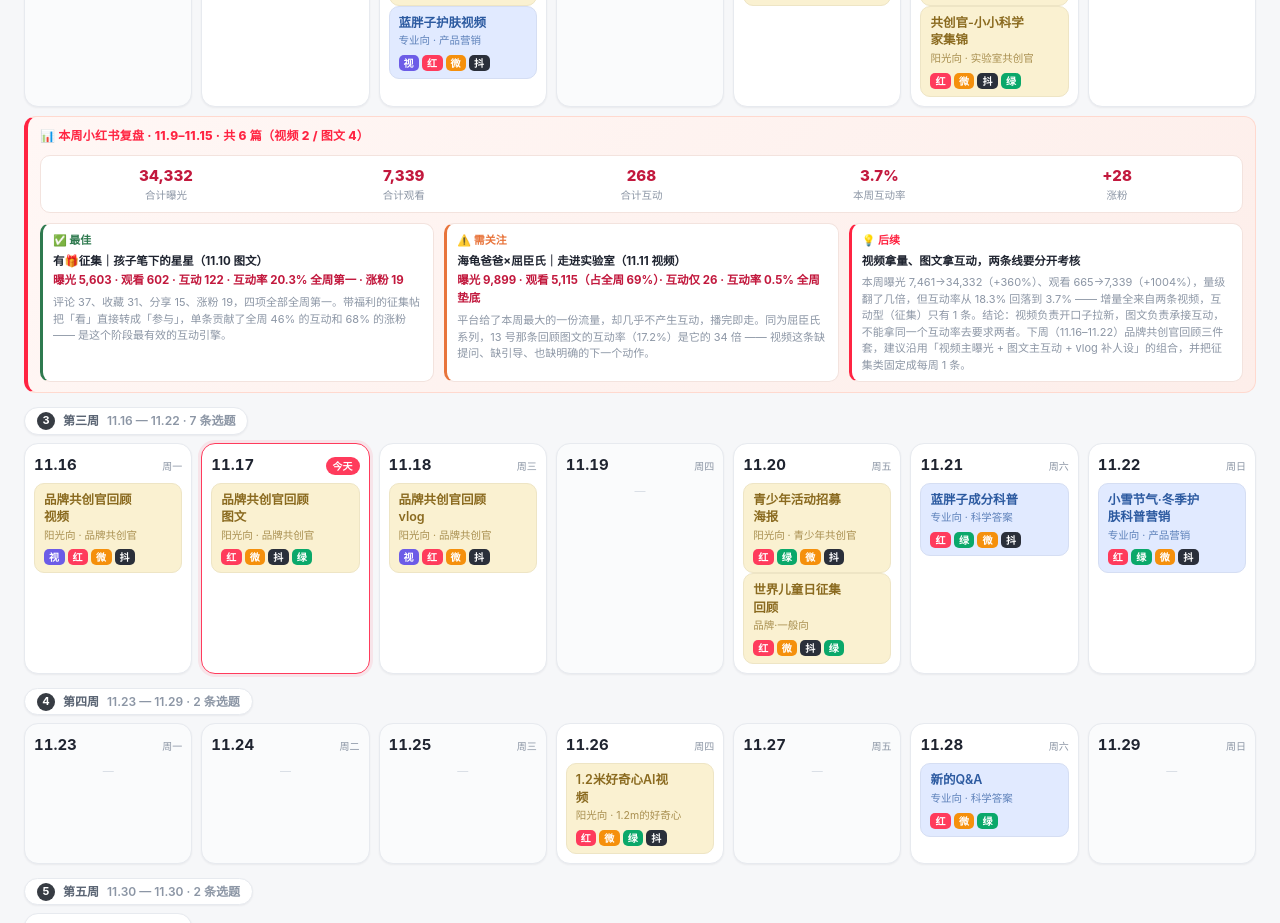
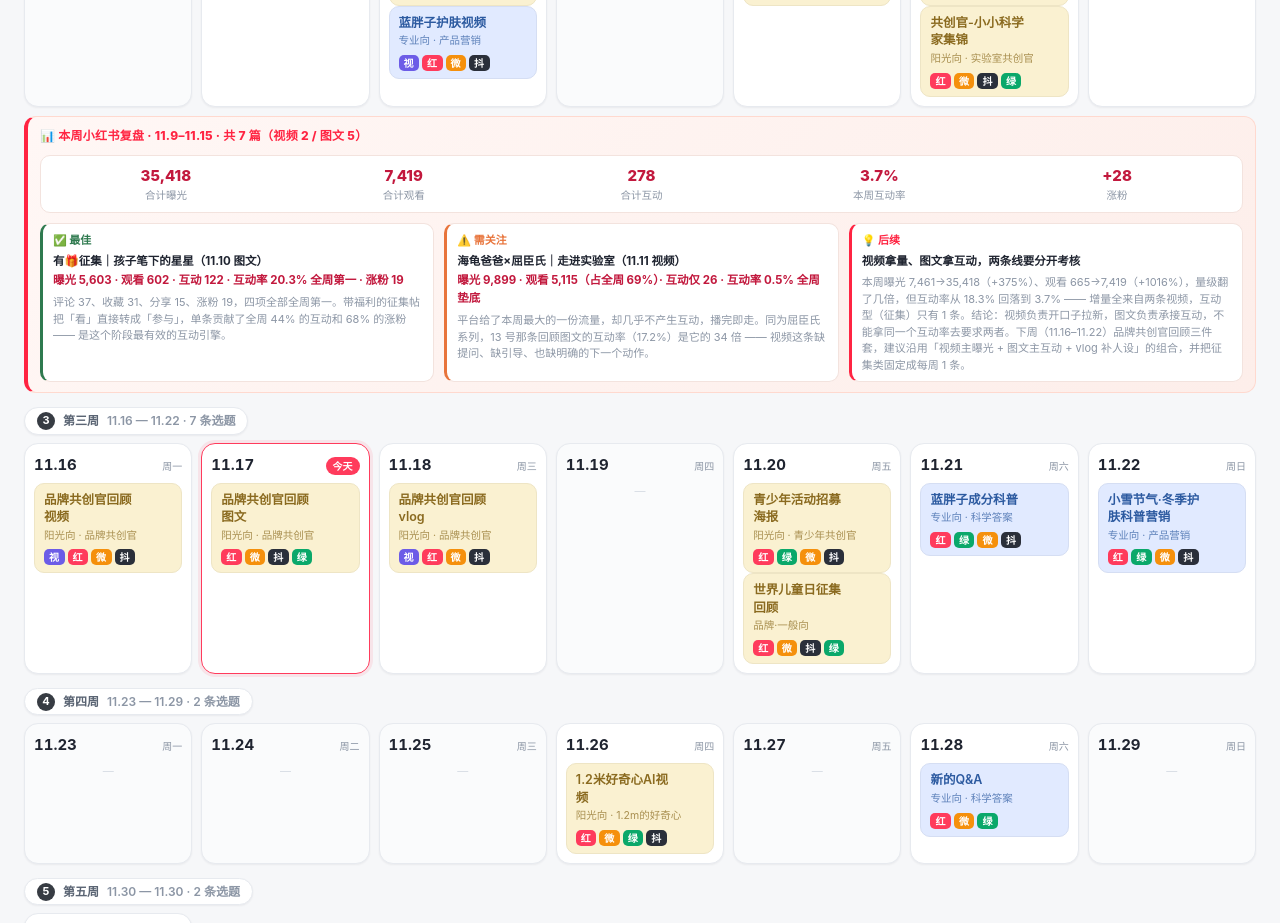
Before and after one commit to Oyllin/media-calendar, a plain HTML site: page index.html in a window 1280 px wide. Shown: the part 1860-2783 px from the top of the page. Drawn offline with Linux system fonts and the light colour scheme.

Commit message:
data: 共创官-小小科学家集锦 回填（1086/80/4/3/2/1）+ 周复盘回到7篇

```diff
--- a/index.html
+++ b/index.html
@@ -604,7 +604,7 @@ const ITEMS = [
   {date:'2026-11-11', group:'pro', col:'产品营销',     title:'蓝胖子护肤视频',        plats:['sph','xhs','wb','dy'], stats:{xhs:{impr:5422, read:730, like:47, comment:1, collect:20, share:2}}},
   {date:'2026-11-13', group:'sun', col:'屈臣氏共创官', title:'屈臣氏共创官回顾图文',    plats:['xhs','wb','dy','gzh'], stats:{xhs:{impr:1170, read:99, like:6, comment:4, collect:4, share:3}}},
   {date:'2026-11-14', group:'sun', col:'青少年共创官', title:'青少年烦恼征集帖',      plats:['xhs'], stats:{xhs:{impr:11256, read:723, like:10, comment:6, collect:5, share:5}}},
-  {date:'2026-11-14', group:'sun', col:'实验室共创官', title:'共创官-小小科学家集锦',  plats:['xhs','wb','dy','gzh']},
+  {date:'2026-11-14', group:'sun', col:'实验室共创官', title:'共创官-小小科学家集锦',  plats:['xhs','wb','dy','gzh'], stats:{xhs:{impr:1086, read:80, like:4, comment:3, collect:2, share:1}}},
   {date:'2026-11-15', group:'pro', col:'科学答案', title:'蓝胖子Q&A', plats:['xhs'], stats:{xhs:{impr:982, read:70, like:4, comment:2, collect:1, share:0}}},
   {date:'2026-11-16', group:'sun', col:'品牌共创官',   title:'品牌共创官回顾视频',      plats:['sph','xhs','wb','dy']},
   {date:'2026-11-17', group:'sun', col:'品牌共创官',   title:'品牌共创官回顾图文',      plats:['xhs','wb','dy','gzh']},
@@ -695,8 +695,8 @@ const ITEMS = [
     brand: 'Hi!papa 海龟爸爸',
     dataDate: '2026-11-17',      // 数据日期（小红书 11-17 刷新：近7日 11-10~11-16 / 11-09~11-15 笔记明细 7 篇；公众号 10-12；视频号 09-21；微博 09-20）
     collectTime: '2026-11-17 10:55',  // 采集时间
-    sources: '小红书创作服务平台（11-17 刷新：账号诊断与数据总览 近7日 11-10~11-16 · 上周笔记明细 11-09~11-15 共 6 篇（导出接口，后台实发 7 篇含 1 条未入看板）/ 微信公众号后台（10-12 刷新：总用户数223,347 · 用户画像 性别/年龄 · 新增关注渠道 · 直播数据）/ 视频号助手（关注者16,829/视频292 09-21 身份核对；昨日数据 09-08 末次）/ 微博企业管理中心（数据概览 2026-09-20 刷新）',
-    period: '小红书：近7日 11-10~11-16 曝光7.8万（环比+83%）· 观看9,962（+266%）· 封面CTR6.6%（+15%）· 平均观看时长22秒（+59%）· 观看总时长90.6小时（+977%）· 视频完播率36.5%（+160%）· 涨粉188 · 主页访客1,403 · 互动332 · 发布9篇；上周 11-09~11-15 共 6 篇（视频2/图文4）曝光34,332 · 观看7,339 · 互动268 · 互动率3.7% · 涨粉28（详见 Top5）；粉丝总数沿用 11-11 采集值 58,577（本次未刷新）；公众号：10月11日 00:00-24:00（总用户数223,347 / 昨日阅读15 / 分享1 / 新增关注60 / 原创43；画像 女88.8% · 36-45岁57.6%；近期直播 10-12 开播 观看496 · 成交¥4,588）；视频号：9月7日 00:00-24:00（关注者16,829 / 昨日播放2.6万 / 新增点赞3 / 新增评论0）；微博：数据概览 2026-09-20（总订阅2,027 / 昨日阅读236 / 互动0 / 页面访问21 / 新增粉丝0）',
+    sources: '小红书创作服务平台（11-17 刷新：账号诊断与数据总览 近7日 11-10~11-16 · 上周笔记明细 11-09~11-15 共 7 篇（导出接口）/ 微信公众号后台（10-12 刷新：总用户数223,347 · 用户画像 性别/年龄 · 新增关注渠道 · 直播数据）/ 视频号助手（关注者16,829/视频292 09-21 身份核对；昨日数据 09-08 末次）/ 微博企业管理中心（数据概览 2026-09-20 刷新）',
+    period: '小红书：近7日 11-10~11-16 曝光7.8万（环比+83%）· 观看9,962（+266%）· 封面CTR6.6%（+15%）· 平均观看时长22秒（+59%）· 观看总时长90.6小时（+977%）· 视频完播率36.5%（+160%）· 涨粉188 · 主页访客1,403 · 互动332 · 发布9篇；上周 11-09~11-15 共 7 篇（视频2/图文5）曝光35,418 · 观看7,419 · 互动278 · 互动率3.7% · 涨粉28（详见 Top5）；粉丝总数沿用 11-11 采集值 58,577（本次未刷新）；公众号：10月11日 00:00-24:00（总用户数223,347 / 昨日阅读15 / 分享1 / 新增关注60 / 原创43；画像 女88.8% · 36-45岁57.6%；近期直播 10-12 开播 观看496 · 成交¥4,588）；视频号：9月7日 00:00-24:00（关注者16,829 / 昨日播放2.6万 / 新增点赞3 / 新增评论0）；微博：数据概览 2026-09-20（总订阅2,027 / 昨日阅读236 / 互动0 / 页面访问21 / 新增粉丝0）',
     updatedAt: '2026-11-17',
     method: '浏览器登录平台后台实时采集'
   };
@@ -732,7 +732,7 @@ const ITEMS = [
         {rank:3, title:'长期征集｜把皮肤小烦恼丢进这一方小天地', date:'11-14', read:723, like:10, collect:5, comment:6, share:5},
         {rank:4, title:'有🎁征集 | 孩子笔下的星星 会是什么颜色', date:'11-10', read:602, like:39, collect:31, comment:37, share:15},
         {rank:5, title:'海龟爸爸 × 屈臣氏|追光共创计划圆满收官', date:'11-13', read:99, like:6, collect:4, comment:4, share:3},
-      ] }, note:'粉丝总数 58,577（沿用 11-11 采集值，本次未刷新）· 获赞与收藏 141,361（11-11）· 粉丝画像（11-11）：女91% / 男9%；年龄 <18 22% · 18-24 29% · 25-34 22% · 35-44 15% · >44 9%；近7日(11-10~11-16)：曝光7.8万（环比+83%）· 观看9,962（+266%）· 封面CTR6.6%（+15%）· 平均观看时长22秒（+59%）· 观看总时长90.6小时（+977%）· 视频完播率36.5%（+160%）· 涨粉188 · 主页访客1,403 · 互动332 · 发布9篇；上周笔记(11-09~11-15，6篇)：曝光34,332 · 观看7,339 · 互动268（赞120/评53/藏68/享27）· 互动率3.7% · 涨粉28；数据最后更新时间 2026-11-17 10:55' },
+      ] }, note:'粉丝总数 58,577（沿用 11-11 采集值，本次未刷新）· 获赞与收藏 141,361（11-11）· 粉丝画像（11-11）：女91% / 男9%；年龄 <18 22% · 18-24 29% · 25-34 22% · 35-44 15% · >44 9%；近7日(11-10~11-16)：曝光7.8万（环比+83%）· 观看9,962（+266%）· 封面CTR6.6%（+15%）· 平均观看时长22秒（+59%）· 观看总时长90.6小时（+977%）· 视频完播率36.5%（+160%）· 涨粉188 · 主页访客1,403 · 互动332 · 发布9篇；上周笔记(11-09~11-15，7篇)：曝光35,418 · 观看7,419 · 互动278（赞124/评56/藏70/享28）· 互动率3.7% · 涨粉28；数据最后更新时间 2026-11-17 10:55' },
     { key:'sph', badge:'视频号', name:'视频号 · Hipapa海龟爸爸', metrics:[
         {label:'关注者',    value:16829, mom:null},
         {label:'视频总数',  value:292, mom:null},
@@ -1184,17 +1184,17 @@ function renderCal(){
     }
     if(state.month==='nov' && w===2){
       html += `<div class="week-summary">
-        <div class="ws-h">📊 本周小红书复盘 · 11.9–11.15 · 共 6 篇（视频 2 / 图文 4）</div>
+        <div class="ws-h">📊 本周小红书复盘 · 11.9–11.15 · 共 7 篇（视频 2 / 图文 5）</div>
         <div style="grid-column:1/-1;display:grid;grid-template-columns:repeat(5,1fr);gap:8px;background:#fff;border:1px solid #F3E3DE;border-radius:10px;padding:8px 10px;min-width:0">
-          <div style="text-align:center"><div style="font-weight:800;color:#C2183D;font-size:15px">34,332</div><div style="font-size:10.5px;color:var(--ink-3)">合计曝光</div></div>
-          <div style="text-align:center"><div style="font-weight:800;color:#C2183D;font-size:15px">7,339</div><div style="font-size:10.5px;color:var(--ink-3)">合计观看</div></div>
-          <div style="text-align:center"><div style="font-weight:800;color:#C2183D;font-size:15px">268</div><div style="font-size:10.5px;color:var(--ink-3)">合计互动</div></div>
+          <div style="text-align:center"><div style="font-weight:800;color:#C2183D;font-size:15px">35,418</div><div style="font-size:10.5px;color:var(--ink-3)">合计曝光</div></div>
+          <div style="text-align:center"><div style="font-weight:800;color:#C2183D;font-size:15px">7,419</div><div style="font-size:10.5px;color:var(--ink-3)">合计观看</div></div>
+          <div style="text-align:center"><div style="font-weight:800;color:#C2183D;font-size:15px">278</div><div style="font-size:10.5px;color:var(--ink-3)">合计互动</div></div>
           <div style="text-align:center"><div style="font-weight:800;color:#C2183D;font-size:15px">3.7%</div><div style="font-size:10.5px;color:var(--ink-3)">本周互动率</div></div>
           <div style="text-align:center"><div style="font-weight:800;color:#C2183D;font-size:15px">+28</div><div style="font-size:10.5px;color:var(--ink-3)">涨粉</div></div>
         </div>
-        <div class="ws-card ws-best"><b>✅ 最佳</b><span class="ws-num">有🎁征集｜孩子笔下的星星（11.10 图文）</span><span class="ws-data">曝光 5,603 · 观看 602 · 互动 122 · 互动率 20.3% 全周第一 · 涨粉 19</span><div class="ws-tip">评论 37、收藏 31、分享 15、涨粉 19，四项全部全周第一。带福利的征集帖把「看」直接转成「参与」，单条贡献了全周 46% 的互动和 68% 的涨粉 —— 是这个阶段最有效的互动引擎。</div></div>
+        <div class="ws-card ws-best"><b>✅ 最佳</b><span class="ws-num">有🎁征集｜孩子笔下的星星（11.10 图文）</span><span class="ws-data">曝光 5,603 · 观看 602 · 互动 122 · 互动率 20.3% 全周第一 · 涨粉 19</span><div class="ws-tip">评论 37、收藏 31、分享 15、涨粉 19，四项全部全周第一。带福利的征集帖把「看」直接转成「参与」，单条贡献了全周 44% 的互动和 68% 的涨粉 —— 是这个阶段最有效的互动引擎。</div></div>
         <div class="ws-card ws-warn"><b>⚠️ 需关注</b><span class="ws-num">海龟爸爸×屈臣氏｜走进实验室（11.11 视频）</span><span class="ws-data">曝光 9,899 · 观看 5,115（占全周 69%）· 互动仅 26 · 互动率 0.5% 全周垫底</span><div class="ws-tip">平台给了本周最大的一份流量，却几乎不产生互动，播完即走。同为屈臣氏系列，13 号那条回顾图文的互动率（17.2%）是它的 34 倍 —— 视频这条缺提问、缺引导、也缺明确的下一个动作。</div></div>
-        <div class="ws-card ws-next"><b>💡 后续</b><span class="ws-num">视频拿量、图文拿互动，两条线要分开考核</span><div class="ws-tip">本周曝光 7,461→34,332（+360%）、观看 665→7,339（+1004%），量级翻了几倍，但互动率从 18.3% 回落到 3.7% —— 增量全来自两条视频，互动型（征集）只有 1 条。结论：视频负责开口子拉新，图文负责承接互动，不能拿同一个互动率去要求两者。下周（11.16–11.22）品牌共创官回顾三件套，建议沿用「视频主曝光 + 图文主互动 + vlog 补人设」的组合，并把征集类固定成每周 1 条。</div></div>
+        <div class="ws-card ws-next"><b>💡 后续</b><span class="ws-num">视频拿量、图文拿互动，两条线要分开考核</span><div class="ws-tip">本周曝光 7,461→35,418（+375%）、观看 665→7,419（+1016%），量级翻了几倍，但互动率从 18.3% 回落到 3.7% —— 增量全来自两条视频，互动型（征集）只有 1 条。结论：视频负责开口子拉新，图文负责承接互动，不能拿同一个互动率去要求两者。下周（11.16–11.22）品牌共创官回顾三件套，建议沿用「视频主曝光 + 图文主互动 + vlog 补人设」的组合，并把征集类固定成每周 1 条。</div></div>
       </div>`;
     }
     html += `</div></div>`;
```
